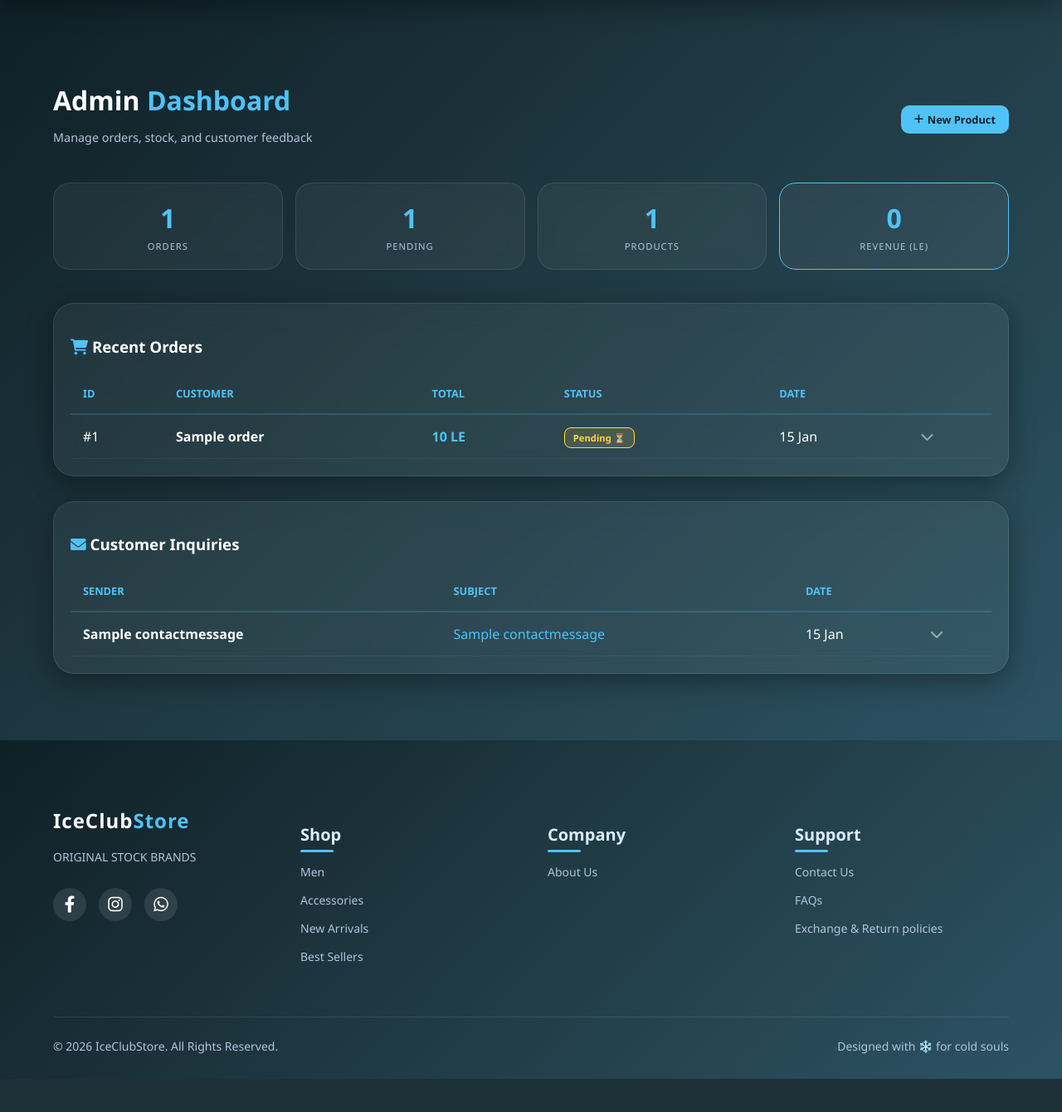
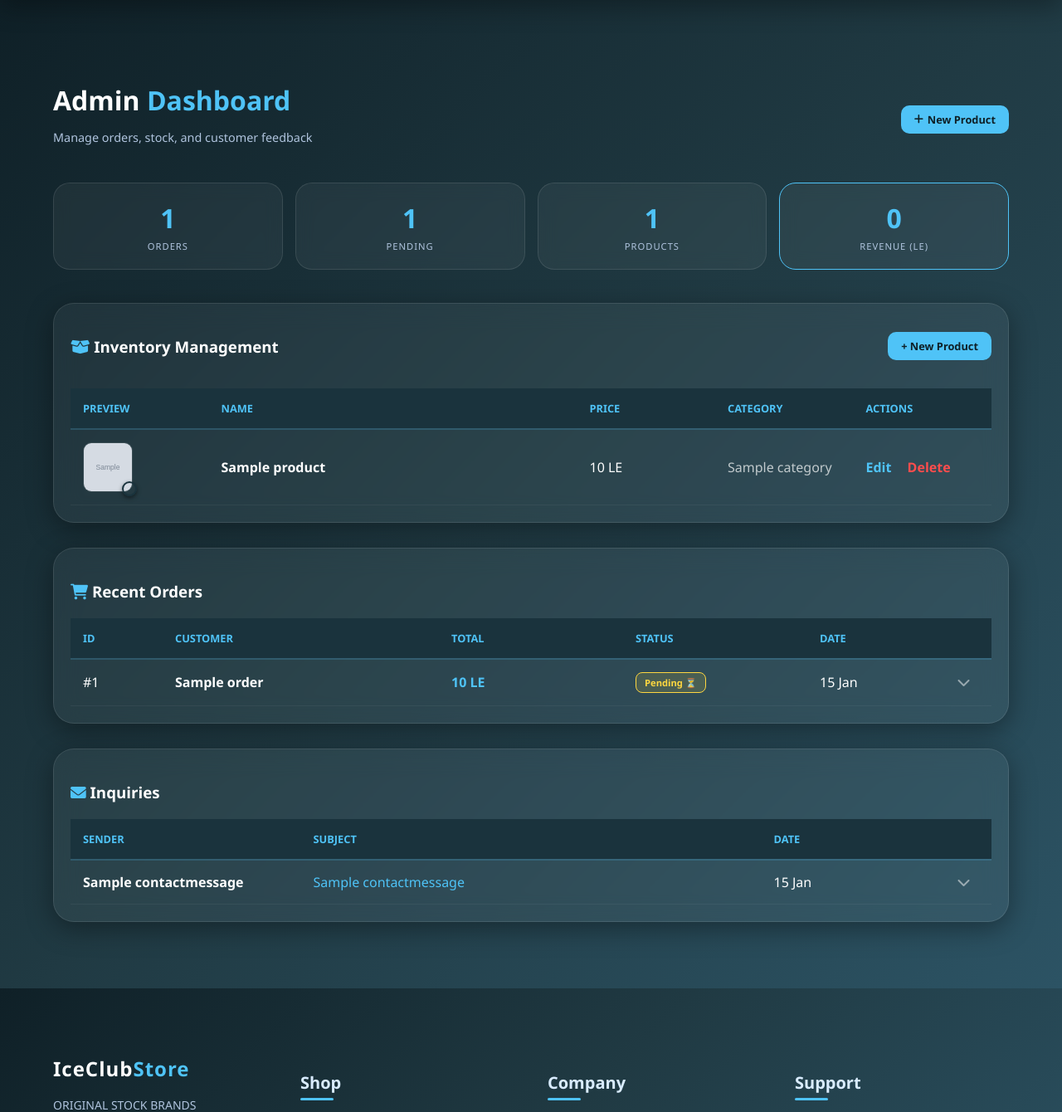
Before and after one commit to youseff11/IceClubStore, a Django app: page /dashboard/ in a window 1280 px wide. Shown: the part 90-1430 px from the top of the page at 83% size. Before the commit the page ends 1390 px from the top, so only its background shows below. Run offline with Django 5.2, Linux system fonts and the light colour scheme; a user stored in the database is signed in; tables that the repository leaves empty hold one stand-in row (values such as "Sample post"); grey boxes marked "Sample" are stand-in pictures; some libraries are stand-ins or nearby versions.

```diff
--- a/store/views.py
+++ b/store/views.py
@@ -649,43 +649,59 @@ def update_order_status(request, order_id):
 def update_item_quantity(request, item_id):
     if request.method == 'POST':
         item = get_object_or_404(OrderItem, id=item_id)
-        old_qty = item.quantity
-        new_qty = int(request.POST.get('quantity', 1))
+        order = item.order
+        # استقبال الأكشن من الفورم (سواء كان تحديث أو حذف)
+        action = request.POST.get('action', 'update')
+        product_name = item.product.name if item.product else "منتج غير مسمى"
 
-        if new_qty > 0:
-            item.quantity = new_qty
-            item.save()
+        if action == 'delete':
+            # 1. منطق الحذف
+            item.delete()
 
-            # Recalculate Order Total
-            order = item.order
-            new_total = sum(Decimal(str(i.quantity * i.price_at_purchase)) for i in order.items.all())
-            order.total_price = new_total
-            order.save()
+            # التحقق: إذا كان هذا آخر منتج في الطلب، نقوم بإلغاء الطلب أو حذفه
+            if not order.items.exists():
+                order.status = 'Canceled' # أو order.delete() حسب رغبتك
+                order.total_price = 0
+                order.save()
+                messages.warning(request, f'تم حذف المنتج الأخير، لذا تم تحويل حالة الطلب #{order.id} إلى "ملغي".')
+                subject = f"Order #{order.id} Canceled - Ice Club"
+                email_content = f"Hi {order.name},\n\nYour order has been canceled because all items were removed."
+            else:
+                # تحديث إجمالي السعر بعد حذف عنصر واحد وبقاء آخرين
+                new_total = sum(i.quantity * i.price_at_purchase for i in order.items.all())
+                order.total_price = new_total
+                order.save()
+                messages.success(request, f'تم إزالة {product_name} من الطلب بنجاح.')
+                subject = f"Order Update: Item Removed from Order #{order.id}"
+                email_content = f"Hi {order.name},\n\nThe item ({product_name}) has been removed from your order as requested.\nNew Total: {order.total_price} EGP"
 
-            # Send Email Notification
-            subject = f"Order Update: Item Quantity Changed for #{order.id}"
-            message = f"""
-            Hello {order.name},
+        else:
+            # 2. منطق التحديث (Update)
+            new_qty = int(request.POST.get('quantity', 1))
+            if new_qty > 0:
+                old_qty = item.quantity
+                item.quantity = new_qty
+                item.save()
 
-            We are writing to inform you that the quantity of ({item.product.name}) in your order has been updated.
+                # تحديث السعر الإجمالي للطلب
+                new_total = sum(Decimal(str(i.quantity * i.price_at_purchase)) for i in order.items.all())
+                order.total_price = new_total
+                order.save()
 
-            Previous Quantity: {old_qty}
-            New Quantity: {new_qty}
+                messages.success(request, f'تم تحديث كمية {product_name} بنجاح.')
+                subject = f"Order Update: Quantity Changed for #{order.id}"
+                email_content = f"Hi {order.name},\n\nThe quantity of ({product_name}) was updated from {old_qty} to {new_qty}.\nNew Total: {order.total_price} EGP"
+            else:
+                messages.error(request, 'الكمية يجب أن تكون 1 على الأقل. يمكنك حذف المنتج بدلاً من ذلك.')
+                return redirect('dashboard')
 
-            Updated Order Total: {order.total_price} EGP
+        # 3. إرسال الإيميل (مشترك للحالتين)
+        try:
+            send_mail(subject, email_content, settings.EMAIL_HOST_USER, [order.email], fail_silently=True)
+        except Exception as e:
+            print(f"Email failed: {e}")
+    return redirect('dashboard')
 
-            Thank you for shopping with Ice Club.
-            """
-            try:
-                send_mail(subject, message, settings.EMAIL_HOST_USER, [order.email], fail_silently=True)
-            except Exception as e:
-                print(f"Email failed: {e}")
-
-            messages.success(request, f'Quantity updated and client notified via email.')
-        else:
-            messages.error(request, 'Quantity must be at least 1.')
-
-    return redirect('dashboard')
 @user_passes_test(is_admin, login_url='login')
 def apply_order_discount(request, order_id):
     if request.method == 'POST':
--- a/templates/dashboard.html
+++ b/templates/dashboard.html
@@ -28,24 +28,64 @@
         padding: 20px; border: 1px solid rgba(255, 255, 255, 0.1); margin-bottom: 30px; box-shadow: var(--card-shadow);
     }
 
+    .section-header { display: flex; justify-content: space-between; align-items: center; margin-bottom: 20px; }
+
+    .scrollable-table {
+        max-height: 500px;
+        overflow-y: auto;
+        scrollbar-width: thin;
+        scrollbar-color: var(--primary-color) transparent;
+    }
+
+    .scrollable-table::-webkit-scrollbar { width: 6px; }
+    .scrollable-table::-webkit-scrollbar-track { background: transparent; }
+    .scrollable-table::-webkit-scrollbar-thumb { background-color: var(--primary-color); border-radius: 10px; }
+
     .table-responsive { width: 100%; overflow-x: auto; }
-    table { width: 100%; border-collapse: collapse; min-width: 700px; }
-    th { text-align: left; padding: 15px; color: var(--primary-color); font-size: 0.8rem; text-transform: uppercase; border-bottom: 2px solid rgba(79, 195, 247, 0.2); }
+
+    table { width: 100%; border-collapse: collapse; table-layout: fixed; }
+
+    thead th {
+        position: sticky; top: 0; background: #1a333d; z-index: 10;
+        text-align: left; padding: 15px; color: var(--primary-color);
+        font-size: 0.8rem; text-transform: uppercase; border-bottom: 2px solid rgba(79, 195, 247, 0.2);
+    }
 
     .main-row { cursor: pointer; transition: background 0.3s; }
     .main-row:hover { background: rgba(255, 255, 255, 0.03); }
-    .main-row td { padding: 15px; border-bottom: 1px solid rgba(255, 255, 255, 0.05); }
+    .main-row td, table tr td {
+        padding: 15px;
+        border-bottom: 1px solid rgba(255, 255, 255, 0.05);
+        vertical-align: middle;
+        overflow: hidden;
+        text-overflow: ellipsis;
+        white-space: nowrap;
+    }
+
+    .col-id { width: 10%; }
+    .col-customer { width: 30%; }
+    .col-total { width: 20%; }
+    .col-status { width: 20%; }
+    .col-date { width: 15%; }
+    .col-icon { width: 5%; }
+
+    .product-img { width: 60px; height: 60px; object-fit: cover; border-radius: 10px; border: 1px solid rgba(255,255,255,0.1); }
+    .img-stack { position: relative; width: 60px; height: 60px; }
+    .color-preview-small {
+        position: absolute; bottom: -5px; right: -5px; width: 18px; height: 18px;
+        border-radius: 50%; border: 2px solid #1a333d; box-shadow: 0 2px 5px rgba(0,0,0,0.5);
+    }
 
     .detail-row { display: none; background: rgba(0, 0, 0, 0.2); }
-    .detail-row td { padding: 0; }
+    .detail-row td { padding: 0; white-space: normal; }
     .detail-content { padding: 20px; border-left: 4px solid var(--primary-color); animation: fadeInDown 0.4s; }
 
-    .badge { padding: 4px 10px; border-radius: 8px; font-size: 0.7rem; font-weight: 600; }
+    .badge { padding: 4px 10px; border-radius: 8px; font-size: 0.7rem; font-weight: 600; display: inline-block; }
     .status-pending { background: #ffd74022; color: #ffd740; border: 1px solid #ffd740; }
     .status-shipped { background: #4fc3f722; color: #4fc3f7; border: 1px solid #4fc3f7; }
     .status-delivered { background: #66bb6a22; color: #66bb6a; border: 1px solid #66bb6a; }
 
-    .btn-main { background: var(--primary-color); color: #0f2027; padding: 8px 16px; border-radius: 10px; font-weight: 700; text-decoration: none; border: none; cursor: pointer; font-size: 0.8rem; display: inline-flex; align-items: center; gap: 5px; }
+    .btn-main, .btn-add { background: var(--primary-color); color: #0f2027; padding: 8px 16px; border-radius: 10px; font-weight: 700; text-decoration: none; border: none; cursor: pointer; font-size: 0.8rem; display: inline-flex; align-items: center; gap: 5px; }
 
     .order-item-mini {
         display: flex; justify-content: space-between; align-items: center;
@@ -54,19 +94,17 @@
     .item-img { width: 50px; height: 50px; border-radius: 8px; object-fit: cover; border: 1px solid rgba(255,255,255,0.1); }
     .qty-input { width: 50px; background: #1c3a4d; border: 1px solid #4fc3f7; color: white; border-radius: 5px; text-align: center; padding: 3px; }
 
-    /* ستايل الخصم المحدث */
-    .discount-container {
-        background: rgba(255, 255, 255, 0.03); padding: 15px; border-radius: 15px; margin-top: 15px;
-    }
-    .price-summary {
-        display: flex; flex-direction: column; gap: 5px; margin-bottom: 10px; padding-bottom: 10px; border-bottom: 1px solid rgba(255,255,255,0.1);
-    }
+    .discount-container { background: rgba(255, 255, 255, 0.03); padding: 15px; border-radius: 15px; margin-top: 15px; }
+    .price-summary { display: flex; flex-direction: column; gap: 5px; margin-bottom: 10px; padding-bottom: 10px; border-bottom: 1px solid rgba(255,255,255,0.1); }
     .price-line { display: flex; justify-content: space-between; font-size: 0.9rem; }
-    .old-price { text-decoration: line-through; opacity: 0.6; }
     .discount-val { color: var(--danger); font-weight: bold; }
     .final-price { font-size: 1.2rem; color: var(--primary-color); font-weight: 800; }
 
-    @media (max-width: 768px) { .stats-grid { grid-template-columns: 1fr 1fr; } }
+    @media (max-width: 768px) {
+        .stats-grid { grid-template-columns: 1fr 1fr; }
+        .col-date, .col-id { display: none; }
+        .col-customer { width: 50%; }
+    }
 </style>
 
 <div class="dashboard-container">
@@ -86,49 +124,95 @@
     </div>
 
     <div class="management-section">
+        <div class="section-header">
+            <h3><i class="fas fa-box-open" style="color: var(--primary-color);"></i> Inventory Management</h3>
+            <a href="/admin/store/product/add/" class="btn-add">+ New Product</a>
+        </div>
+        <div class="table-responsive scrollable-table">
+            <table>
+                <thead>
+                    <tr>
+                        <th style="width: 15%;">Preview</th>
+                        <th style="width: 40%;">Name</th>
+                        <th style="width: 15%;">Price</th>
+                        <th style="width: 15%;">Category</th>
+                        <th style="width: 15%;">Actions</th>
+                    </tr>
+                </thead>
+                <tbody>
+                    {% for product in products %}
+                    <tr>
+                        <td>
+                            <div class="img-stack">
+                                {% with first_variant=product.variants.first %}
+                                    <img src="{% if first_variant and first_variant.variant_image %}{{ first_variant.variant_image.url }}{% else %}{{ product.main_image|default:'https://via.placeholder.com/100' }}{% endif %}" class="product-img">
+                                    {% if first_variant %}<div class="color-preview-small" style="background: {{ first_variant.color_code }};"></div>{% endif %}
+                                {% endwith %}
+                            </div>
+                        </td>
+                        <td><strong title="{{ product.name }}">{{ product.name }}</strong></td>
+                        <td>{{ product.price|floatformat:0 }} LE</td>
+                        <td><span style="opacity: 0.7;">{{ product.category.name }}</span></td>
+                        <td>
+                            <a href="/admin/store/product/{{ product.id }}/change/" style="color: var(--primary-color); text-decoration: none; font-weight: 700; margin-right: 15px;">Edit</a>
+                            <a href="{% url 'delete_product' product.id %}" style="color: #ff4d4d; text-decoration: none; font-weight: 700;" onclick="return confirm('Delete?')">Delete</a>
+                        </td>
+                    </tr>
+                    {% endfor %}
+                </tbody>
+            </table>
+        </div>
+    </div>
+
+    <div class="management-section">
         <h3 style="margin-bottom: 20px;"><i class="fas fa-shopping-cart" style="color: var(--primary-color);"></i> Recent Orders</h3>
         <div class="table-responsive">
             <table>
                 <thead>
                     <tr>
-                        <th>ID</th>
-                        <th>Customer</th>
-                        <th>Total</th>
-                        <th>Status</th>
-                        <th>Date</th>
-                        <th></th>
+                        <th class="col-id">ID</th>
+                        <th class="col-customer">Customer</th>
+                        <th class="col-total">Total</th>
+                        <th class="col-status">Status</th>
+                        <th class="col-date">Date</th>
+                        <th class="col-icon"></th>
                     </tr>
                 </thead>
                 <tbody>
                     {% for order in orders %}
                     <tr class="main-row" onclick="toggleRow('order-{{ order.id }}')">
-                        <td>#{{ order.id }}</td>
-                        <td><strong>{{ order.name }}</strong></td>
-                        <td style="color: var(--primary-color); font-weight: 700;">{{ order.total_price|floatformat:0 }} LE</td>
-                        <td><span class="badge status-{{ order.status|lower }}">{{ order.get_status_display }}</span></td>
-                        <td>{{ order.created_at|date:"d M" }}</td>
-                        <td><i class="fas fa-chevron-down" style="opacity: 0.5;"></i></td>
+                        <td class="col-id">#{{ order.id }}</td>
+                        <td class="col-customer"><strong title="{{ order.name }}">{{ order.name }}</strong></td>
+                        <td class="col-total" style="color: var(--primary-color); font-weight: 700;">{{ order.total_price|floatformat:0 }} LE</td>
+                        <td class="col-status"><span class="badge status-{{ order.status|lower }}">{{ order.get_status_display }}</span></td>
+                        <td class="col-date">{{ order.created_at|date:"d M" }}</td>
+                        <td class="col-icon"><i class="fas fa-chevron-down" style="opacity: 0.5;"></i></td>
                     </tr>
                     <tr id="order-{{ order.id }}" class="detail-row">
                         <td colspan="6">
                             <div class="detail-content">
-                                <div style="display: grid; grid-template-columns: repeat(auto-fit, minmax(320px, 1fr)); gap: 25px;">
-
+                                <div style="display: grid; grid-template-columns: repeat(auto-fit, minmax(300px, 1fr)); gap: 25px;">
                                     <div>
                                         <h4 style="margin-top:0; font-size: 0.9rem; color: var(--primary-color);">Items List</h4>
                                         {% for item in order.items.all %}
                                         <form method="POST" action="{% url 'update_item_quantity' item.id %}" class="order-item-mini">
                                             {% csrf_token %}
+                                            <input type="hidden" name="action" id="action-{{ item.id }}" value="update">
                                             <div style="display: flex; align-items: center; gap: 10px;">
                                                <img src="{{ item.product.main_image }}" class="item-img" alt="product">
-                                                <div>
+                                               <div>
                                                     <div style="font-size: 0.85rem;">{{ item.product.name }}</div>
                                                     <small style="opacity:0.6">{{ item.color }} / {{ item.size }}</small>
-                                                </div>
+                                               </div>
                                             </div>
                                             <div style="display: flex; align-items: center; gap: 8px;">
                                                 <input type="number" name="quantity" value="{{ item.quantity }}" class="qty-input" min="1">
-                                                <button type="submit" style="background:none; border:none; color: var(--primary-color); cursor:pointer;"><i class="fas fa-sync-alt"></i></button>
+                                                <button type="submit" onclick="document.getElementById('action-{{ item.id }}').value='update'" style="background:none; border:none; color: var(--primary-color); cursor:pointer;">
+                                                    <i class="fas fa-sync-alt"></i>
+                                                </button>
+                                                <button type="submit" onclick="document.getElementById('action-{{ item.id }}').value='delete'; return confirm('حذف هذا المنتج؟')" style="background:none; border:none; color: var(--danger); cursor:pointer;">
+                                                    <i class="fas fa-trash-alt"></i>
+                                                </button>
                                                 <span style="font-weight: bold; min-width: 65px; text-align: right;">{{ item.subtotal|floatformat:0 }} LE</span>
                                             </div>
                                         </form>
@@ -136,30 +220,30 @@
 
                                         <div class="discount-container">
                                             <div class="price-summary">
-                                                {% with subtotal_sum=order.get_items_total %}
                                                 <div class="price-line">
                                                     <span>Subtotal:</span>
-                                                    <span>{{ subtotal_sum|floatformat:0 }} LE</span>
+                                                    <span>{{ order.get_items_total|floatformat:0 }} LE</span>
                                                 </div>
 
-                                                {% if order.total_price < subtotal_sum %}
-                                                <div class="price-line">
-                                                    <span>Discount:</span>
-                                                    <span class="discount-val">- {{ subtotal_sum|add:"-order.total_price"|floatformat:0 }} LE</span>
-                                                </div>
-                                                {% endif %}
+                                                {% with discount=order.get_discount_amount %}
+                                                    {% if discount > 0 %}
+                                                    <div class="price-line">
+                                                        <span>Discount Applied:</span>
+                                                        <span class="discount-val">- {{ discount|floatformat:0 }} LE</span>
+                                                    </div>
+                                                    {% endif %}
+                                                {% endwith %}
 
-                                                <div class="price-line" style="margin-top:5px;">
+                                                <div class="price-line" style="margin-top:5px; border-top: 1px solid rgba(255,255,255,0.1); padding-top: 5px;">
                                                     <span style="font-weight: bold;">Grand Total:</span>
                                                     <span class="final-price">{{ order.total_price|floatformat:0 }} LE</span>
                                                 </div>
-                                                {% endwith %}
                                             </div>
 
-                                            <form method="POST" action="{% url 'apply_order_discount' order.id %}" style="display: flex; align-items: center; gap: 10px;">
+                                            <form method="POST" action="{% url 'apply_order_discount' order.id %}" style="display: flex; gap: 10px;">
                                                 {% csrf_token %}
-                                                <input type="number" name="discount_amount" placeholder="Discount LE" class="qty-input" style="width: 100px; height: 35px;">
-                                                <button type="submit" class="btn-main" style="flex:1; justify-content: center;">Apply Discount</button>
+                                                <input type="number" name="discount_amount" placeholder="Discount LE" class="qty-input" style="width: 100px; height: 35px;" step="1" required>
+                                                <button type="submit" class="btn-main" style="flex:1; justify-content: center;">Apply</button>
                                             </form>
                                         </div>
                                     </div>
@@ -167,14 +251,13 @@
                                     <div>
                                         <h4 style="margin-top:0; font-size: 0.9rem; color: var(--primary-color);">Shipping Details</h4>
                                         <div style="background: rgba(255,255,255,0.05); padding: 15px; border-radius: 12px; margin-bottom: 20px;">
-                                            <p style="margin: 0 0 10px; font-size: 0.9rem;">
+                                            <p style="margin: 0; font-size: 0.9rem; line-height: 1.8;">
                                                 <i class="fas fa-user" style="width: 20px;"></i> {{ order.name }}<br>
-                                                <i class="fas fa-phone" style="width: 20px; margin-top: 8px;"></i> {{ order.phone }}<br>
-                                                <i class="fas fa-envelope" style="width: 20px; margin-top: 8px;"></i> {{ order.email }}<br>
-                                                <i class="fas fa-map-marker-alt" style="width: 20px; margin-top: 8px;"></i> {{ order.address }}, {{ order.governorate }}
+                                                <i class="fas fa-phone" style="width: 20px;"></i> {{ order.phone }}<br>
+                                                <i class="fas fa-envelope" style="width: 20px;"></i> {{ order.email }}<br>
+                                                <i class="fas fa-map-marker-alt" style="width: 20px;"></i> {{ order.address }}, {{ order.governorate }}
                                             </p>
                                         </div>
-
                                         <h4 style="font-size: 0.9rem; color: var(--primary-color);">Order Action</h4>
                                         <form method="POST" action="{% url 'update_order_status' order.id %}">
                                             {% csrf_token %}
@@ -199,15 +282,15 @@
     </div>
 
     <div class="management-section" id="messages-section">
-        <h3 style="margin-bottom: 20px;"><i class="fas fa-envelope" style="color: var(--primary-color);"></i> Customer Inquiries</h3>
+        <h3 style="margin-bottom: 20px;"><i class="fas fa-envelope" style="color: var(--primary-color);"></i> Inquiries</h3>
         <div class="table-responsive">
             <table>
                 <thead>
                     <tr>
-                        <th>Sender</th>
-                        <th>Subject</th>
-                        <th>Date</th>
-                        <th></th>
+                        <th style="width: 25%;">Sender</th>
+                        <th style="width: 50%;">Subject</th>
+                        <th style="width: 20%;">Date</th>
+                        <th style="width: 5%;"></th>
                     </tr>
                 </thead>
                 <tbody>
@@ -245,7 +328,6 @@
         const row = document.getElementById(rowId);
         const isVisible = row.style.display === 'table-row';
 
-        // إغلاق كل الصفوف الأخرى لتجنب الفوضى
         if (rowId.startsWith('order-')) {
             document.querySelectorAll("[id^='order-']").forEach(r => { if(r.id !== rowId) r.style.display = 'none'; });
         } else {
```
Also changed, not shown: store/models.py (+12 -0 lines).
